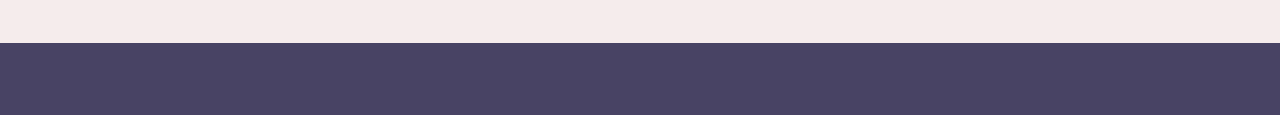
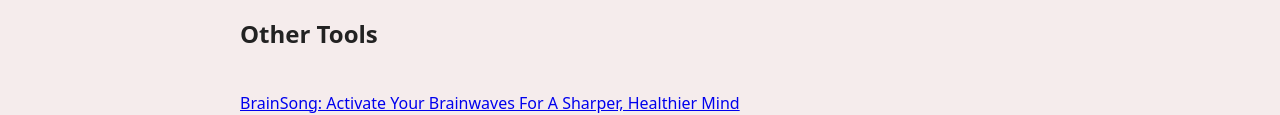
Before and after one commit to flitz123/Locked-in-site, a website: page public/index.html in a window 1280 px wide. Shown: the part 2625-2740 px from the top of the page. Drawn offline with Linux system fonts and the light colour scheme; a script that the page names is missing.

Commit message:
Add links to other tools in index.html
Added links to various tools and resources.

```diff
--- a/public/index.html
+++ b/public/index.html
@@ -94,6 +94,12 @@
     <p>
       Includes both installable and portable versions.
     </p>
+
+    <h2>Other Tools</h2>
+    <br><a href="https://bd0a575f2uczcw5a5ysdyh0f9r.hop.clickbank.net">BrainSong: Activate Your Brainwaves For A Sharper, Healthier Mind</a></br>
+    <br><a href="https://e6212a8hvsgp6udhlgbjqlj91r.hop.clickbank.net">The AI Blueprint: From Hustle to High-Growth Empire</a></br>
+    <br><a href="https://188be86e1-8r8yd61a626domd6.hop.clickbank.net">Real World Assets (RWA) Masterclass: Investing & Tokenization</a></br>
+    <br><a href="https://edc46j8hrsep1l2uduguds6mf7.hop.clickbank.net">Work at Home - Online Virtual Assistant Jobs</a></br>
   </div>
 </section>
 
```
